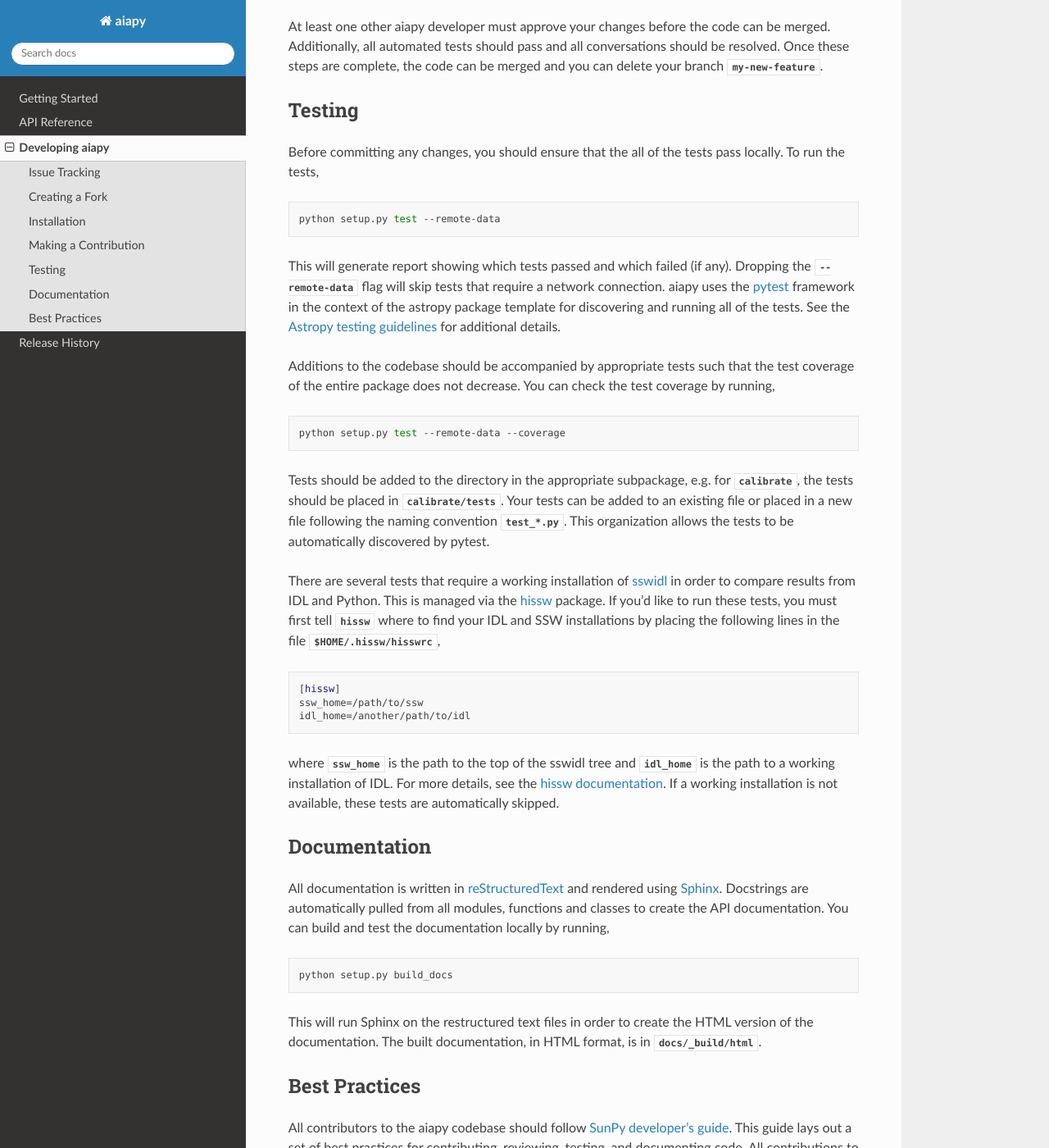
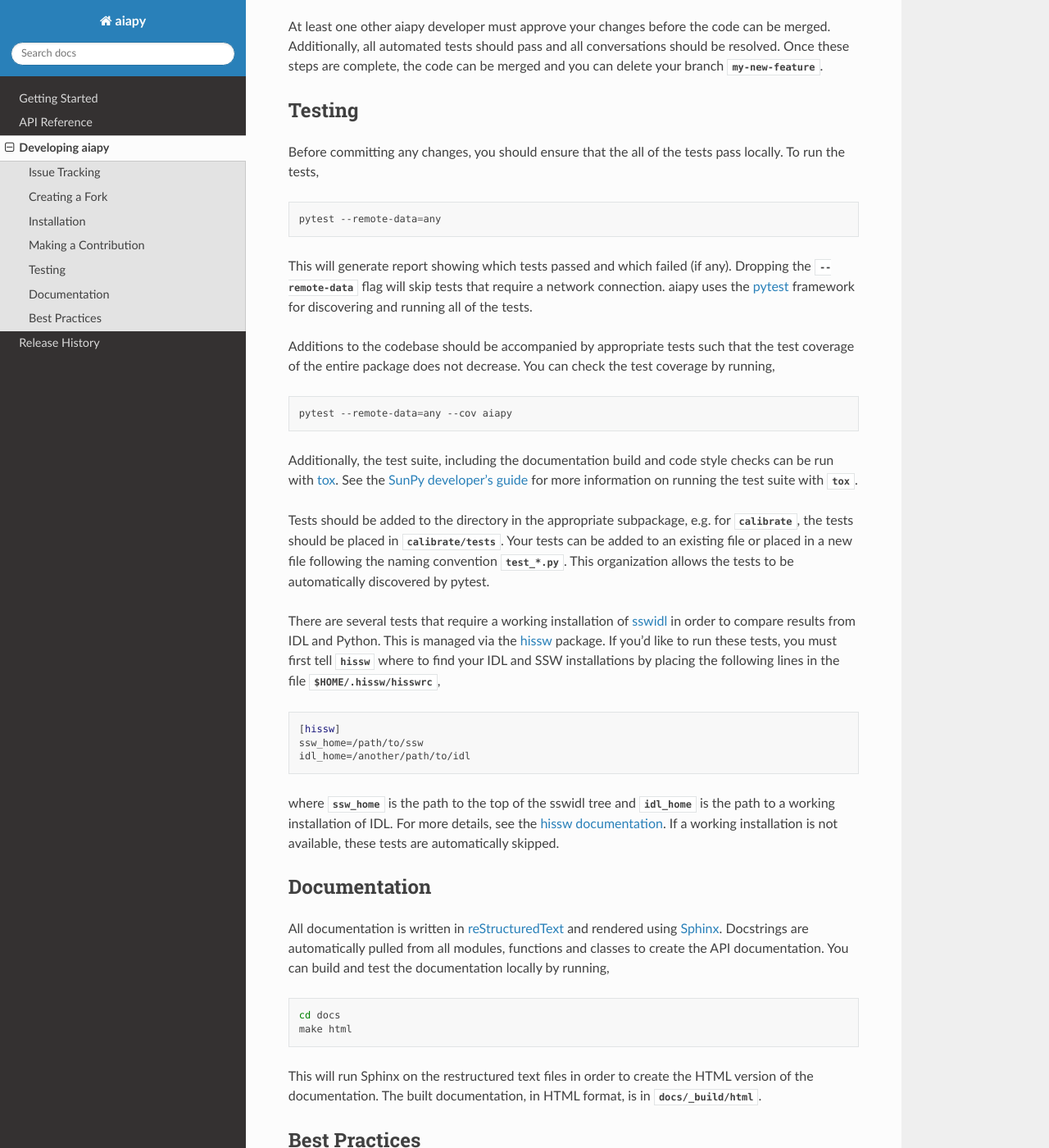
Before and after one commit to LM-SAL/aiapy, a Sphinx documentation site: the page built from docs/develop.rst, in a window 1280 px wide and 1400 px high, scrolled down 2161 px. Shown: the whole window at 82% size. Built offline with Sphinx 7.4.7 and the Read the Docs theme 2.0.0, drawn with Linux system fonts in a browser that asks for light colours; pages that are not in the unit, such as notebooks, are missing from menus; the version number could not be read and is left out; some of the changed text lies outside the part shown.

Commit message:
Update README and dev guide with new install instructions

```diff
--- a/README.rst
+++ b/README.rst
@@ -17,11 +17,12 @@
 
    pip install aiapy
 
-Additionally, you can install the current development version from GitLab,
+This is the recommended way to obtain and install aiapy. Alternatively, you can
+install the current development version from GitLab,
 
 .. code-block:: shell
 
-   git clone --recursive https://gitlab.com/LMSAL_HUB/aia_hub/aiapy.git
+   git clone https://gitlab.com/LMSAL_HUB/aia_hub/aiapy.git
    cd aiapy
    pip install -e .
 
--- a/docs/develop.rst
+++ b/docs/develop.rst
@@ -6,7 +6,7 @@
 This page outlines how to setup your Python environment to develop
 aiapy as well as some basic best practices for collaborative development.
 These instructions are adapted from the
-`SunPy developer's guide <https://docs.sunpy.org/en/latest/dev_guide/index.html>`_.
+`SunPy developer's guide`_.
 This guide is by no means complete or definitive. If you feel like something
 is missing or incorrect, please
 `create an issue <https://gitlab.com/LMSAL_HUB/aia_hub/aiapy/issues>`_
@@ -84,7 +84,7 @@
 
 .. code-block:: shell
 
-    python setup.py test
+    pytest --remote-data=any
 
 See testing_ for more details regarding running the tests.
 
@@ -129,15 +129,12 @@
 
 .. code:: shell
 
-    python setup.py test --remote-data
+    pytest --remote-data=any
 
 This will generate report showing which tests passed and which failed (if any).
 Dropping the `--remote-data` flag will skip tests that require a network
 connection. aiapy uses the `pytest <https://pytest.org/en/latest/>`_ framework
-in the context of the astropy package template for discovering and running
-all of the tests. See the
-`Astropy testing guidelines <https://docs.astropy.org/en/stable/development/testguide.html>`_
-for additional details.
+for discovering and running all of the tests.
 
 Additions to the codebase should be accompanied by appropriate
 tests such that the test coverage of the entire package does not decrease.
@@ -145,7 +142,11 @@
 
 .. code:: shell
 
-    python setup.py test --remote-data --coverage
+    pytest --remote-data=any --cov aiapy
+
+Additionally, the test suite, including the documentation build and code
+style checks can be run with `tox <https://tox.readthedocs.io/en/latest/>`_. See the
+`SunPy developer's guide`_ for more information on running the test suite with `tox`.
 
 Tests should be added to the directory in the appropriate subpackage, e.g.
 for  `calibrate`, the tests should be placed in `calibrate/tests`. Your
@@ -182,7 +183,8 @@
 
 .. code:: shell
 
-    python setup.py build_docs
+    cd docs
+    make html
 
 This will run Sphinx on the restructured text files in order to create the
 HTML version of the documentation.
@@ -191,8 +193,9 @@
 Best Practices
 --------------
 
-All contributors to the aiapy codebase should follow
-`SunPy developer's guide <https://docs.sunpy.org/en/latest/dev_guide/index.html>`_.
+All contributors to the aiapy codebase should follow the `SunPy developer's guide`_.
 This guide lays out a set of best practices for contributing, reviewing,
 testing, and documenting code. All contributions to aiapy must adhere to the
 `Python in Heliophysics Community Standards <https://doi.org/10.5281/zenodo.2529130>`_.
+
+.. _`SunPy developer's guide`: https://docs.sunpy.org/en/latest/dev_guide/index.html
```
Also changed, not shown: other parts of docs/develop.rst (+1 -1 lines), 2 other files.
